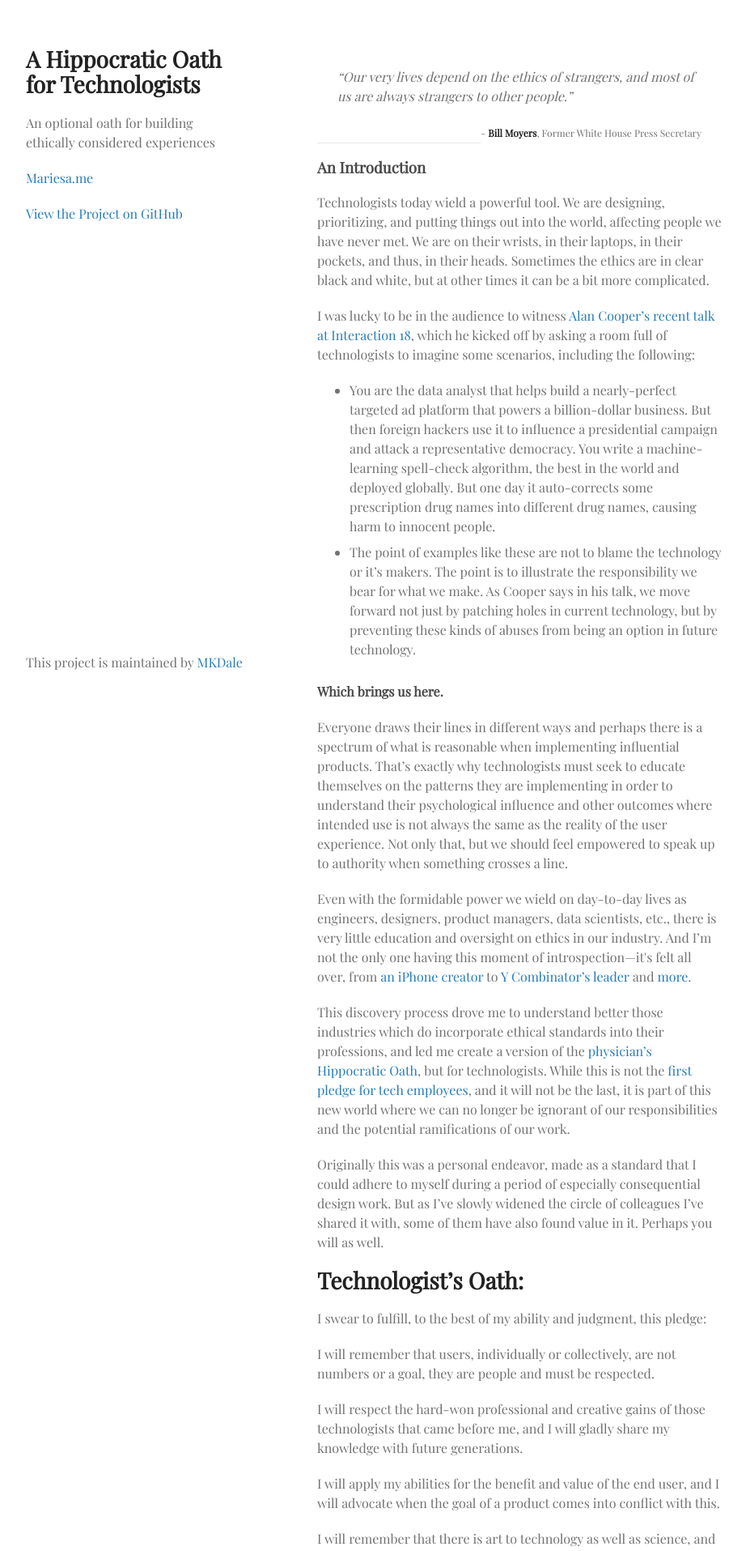
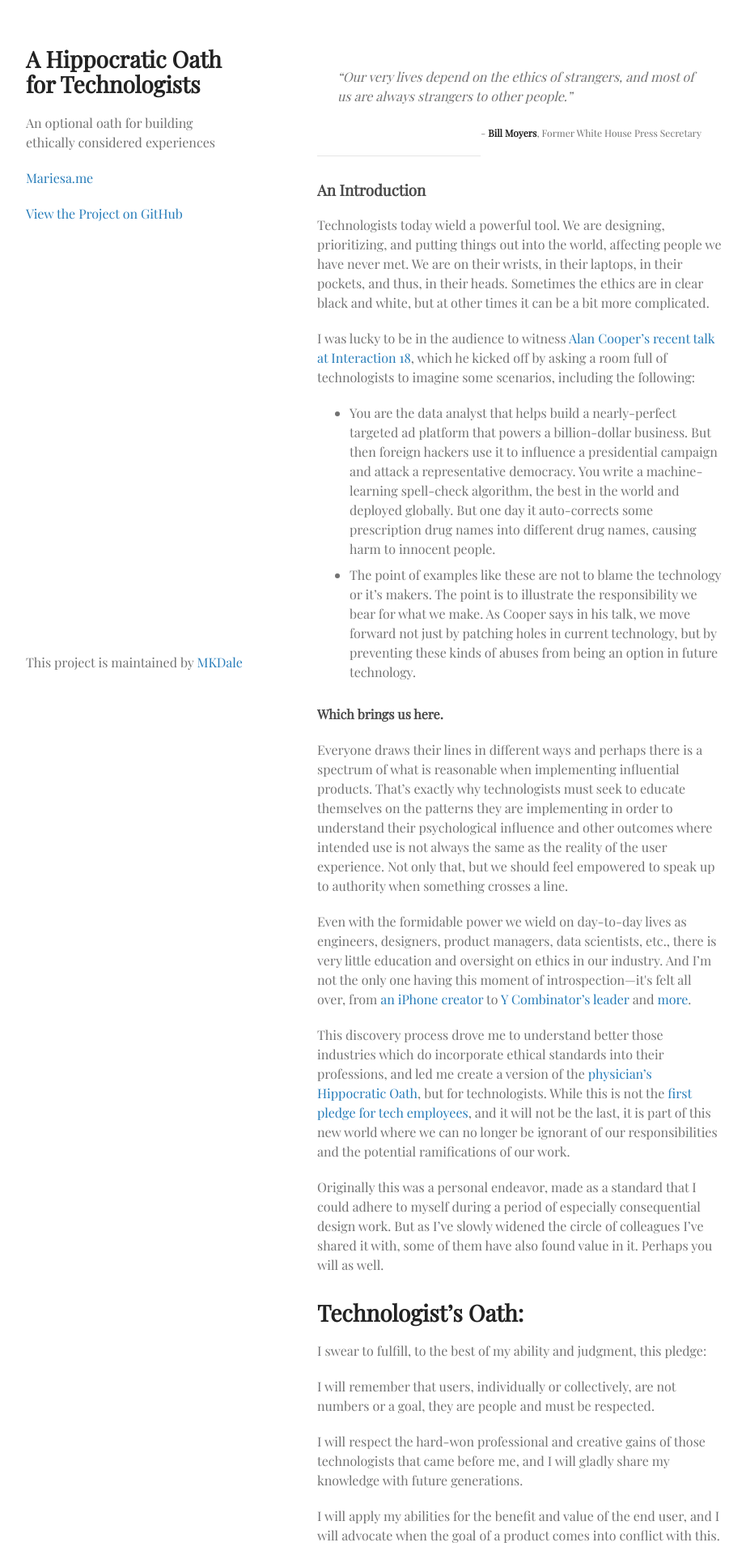
Before and after one commit to MKDale/techoath, a Jekyll site: the page built from index.md, in a window 1280 px wide. Shown: the top 1915 px of the page at 81% size, without its empty margins (178-1100 px from the left). Built offline with Jekyll 4.4.1, drawn with Linux system fonts in a browser that asks for light colours.

Commit message:
cleaning quote area and adding margin between articles

```diff
--- a/assets/css/style.scss
+++ b/assets/css/style.scss
@@ -14,11 +14,12 @@ small {
 }
 
 article {
-    margin: 1em 0;
+    margin: 2em 0;
 }
 
 .intro-quote {
     padding: 25px;
+    margin-bottom: 1em;
 }
 
 li {
```
